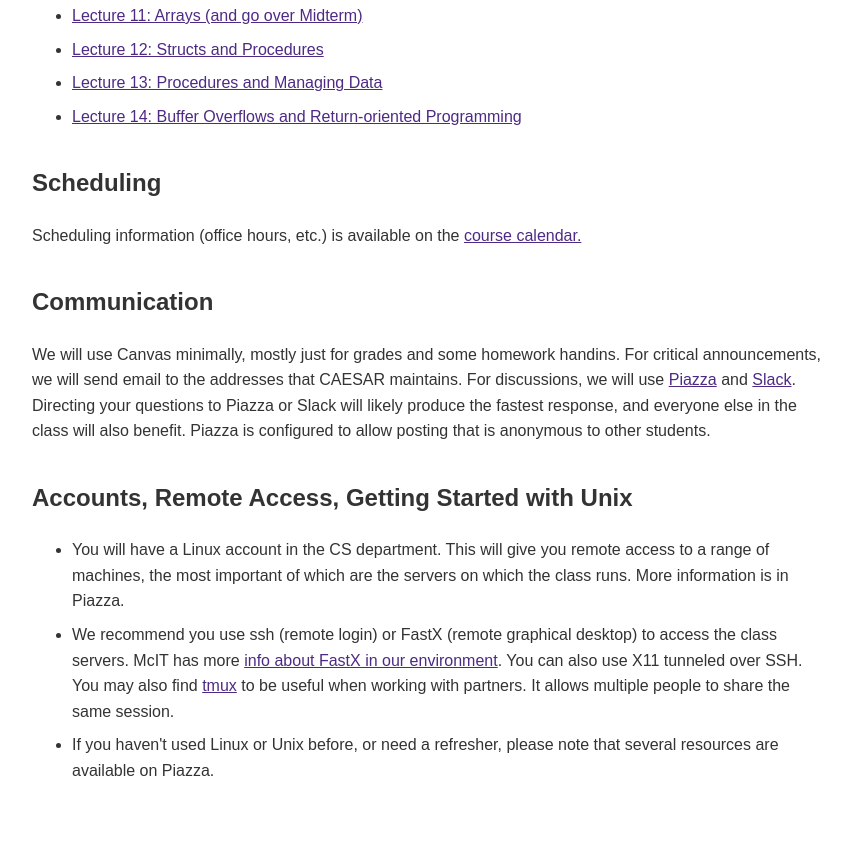
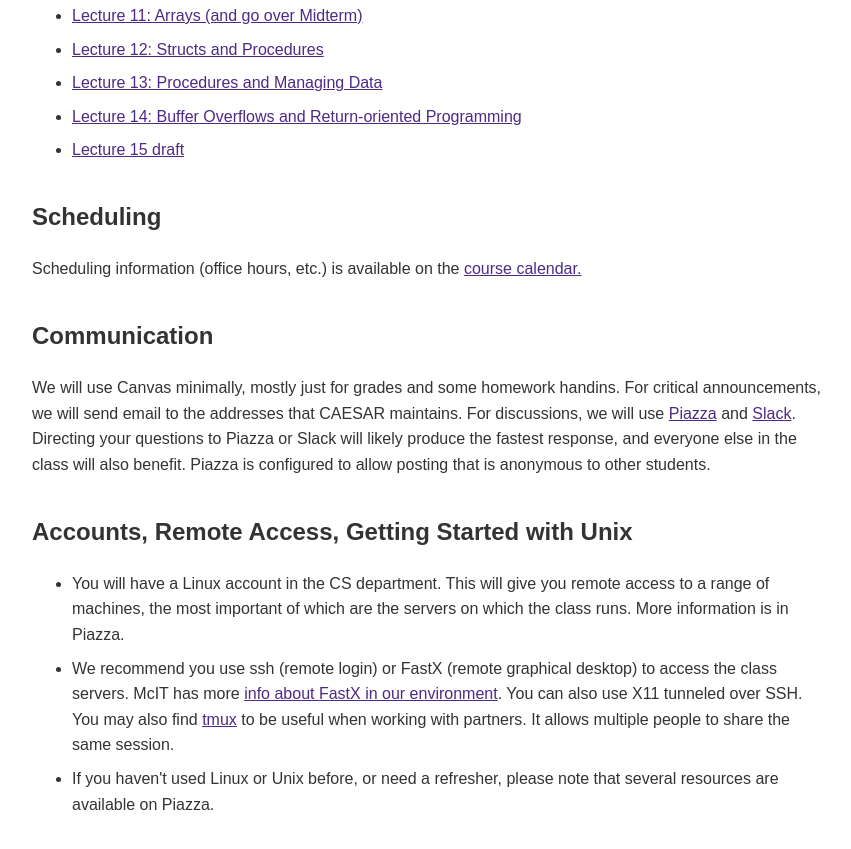
Before and after one commit to knsmith/knsmith.github.io, a plain HTML site: page nucs-213-f26.html in a window 1280 px wide. Shown: the part 1204-2053 px from the top of the page, without its empty margins (208-1059 px from the left). Drawn offline with Linux system fonts and the light colour scheme.

Commit message:
15 draft

```diff
--- a/nucs-213-f26.html
+++ b/nucs-213-f26.html
@@ -80,6 +80,7 @@
     <li><a href="nucs-213-f26-docs/lecture-notes/lecture12.pdf">Lecture 12: Structs and Procedures</a></li>
     <li><a href="nucs-213-f26-docs/lecture-notes/lecture13.pdf">Lecture 13: Procedures and Managing Data</a></li>
     <li><a href="nucs-213-f26-docs/lecture-notes/lecture14.pdf">Lecture 14: Buffer Overflows and Return-oriented Programming</a></li>
+    <li><a href="nucs-213-f26-docs/lecture-notes/lecture15.pdf">Lecture 15 draft</a></li>
 </ul>
 
 <h2>Scheduling</h2>
```
Also changed, not shown: 1 other file.
